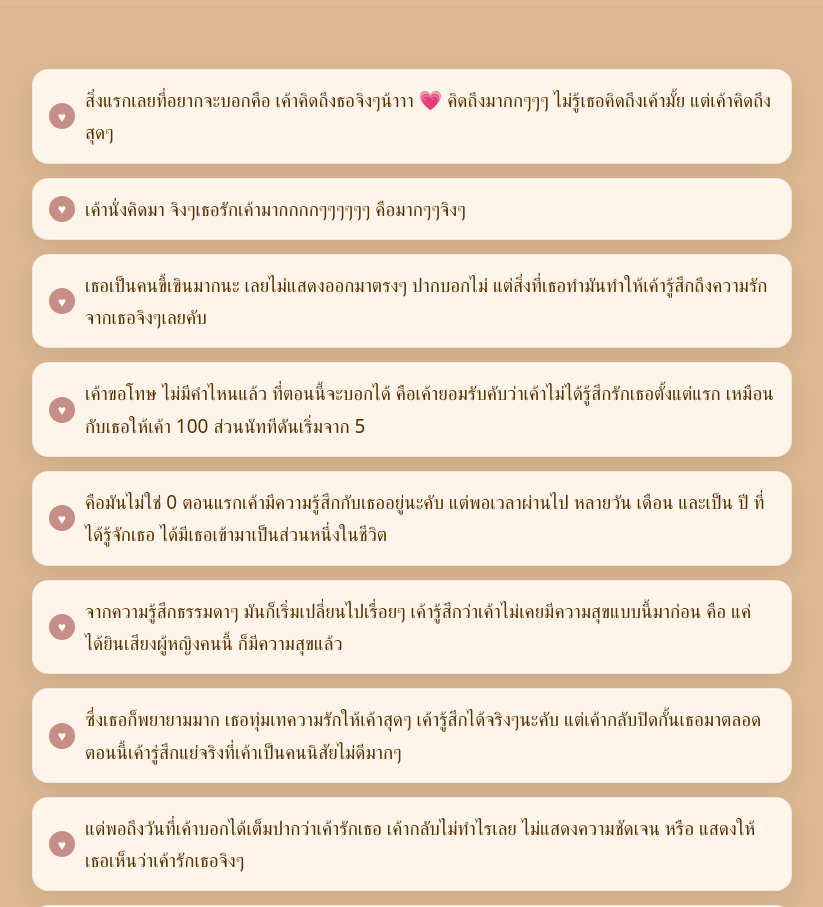
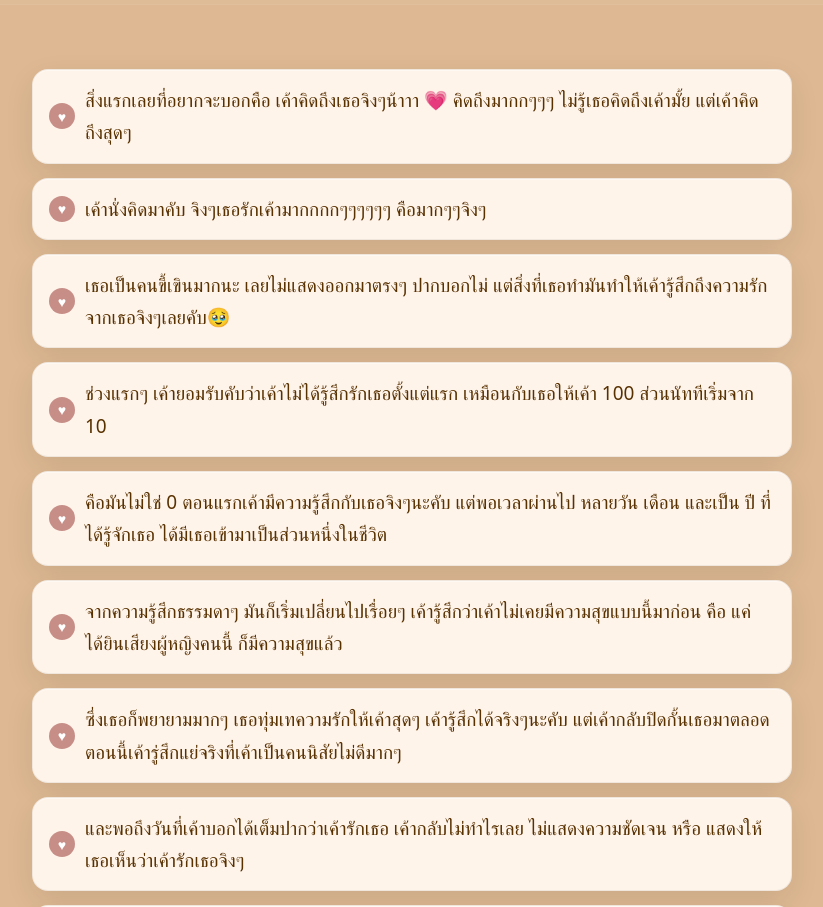
Before and after one commit to Munggon221133/my-love, a React (Vite) app: page /#/gallery in a window 1280 px wide. Shown: the whole page, without its empty margins (228-1051 px from the left). Built offline with nearby package versions, Linux system fonts and the light colour scheme.

Commit message:
feat: Update

```diff
--- a/src/pages/Gallery/Gallery.tsx
+++ b/src/pages/Gallery/Gallery.tsx
@@ -312,16 +312,17 @@ export default function Gallery() {
 
     // Your letter content → cards
     const notes: string[] = [
-        "สิ่งแรกเลยที่อยากจะบอกคือ เค้าคิดถึงธอจิงๆน้าาา 💗 คิดถึงมากกๆๆๆ ไม่รู้เธอคิดถึงเค้ามั้ย แต่เค้าคิดถึงสุดๆ",
-        "เค้านั่งคิดมา จิงๆเธอรักเค้ามากกกกๆๆๆๆๆๆ คือมากๆๆจิงๆ",
-        "เธอเป็นคนขึ้เขินมากนะ เลยไม่แสดงออกมาตรงๆ ปากบอกไม่ แต่สิ่งที่เธอทำมันทำให้เค้ารู้สึกถึงความรักจากเธอจิงๆเลยคับ",
-        "เค้าขอโทษ ไม่มีคำไหนแล้ว ที่ตอนนี้จะบอกได้ คือเค้ายอมรับคับว่าเค้าไม่ได้รู้สึกรักเธอตั้งแต่แรก เหมือนกับเธอให้เค้า 100 ส่วนนัททีดันเริ่มจาก 5",
-        "คือมันไม่ใช่ 0 ตอนแรกเค้ามึความรู้สึกกับเธออยู่นะคับ แต่พอเวลาผ่านไป หลายวัน เดือน และเป็น ปี ที่ได้รู้จักเธอ ได้มีเธอเข้ามาเป็นส่วนหนึ่งในชีวิต",
+        "สิ่งแรกเลยที่อยากจะบอกคือ เค้าคิดถึงเธอจิงๆน้าาา 💗 คิดถึงมากกๆๆๆ ไม่รู้เธอคิดถึงเค้ามั้ย แต่เค้าคิดถึงสุดๆ",
+        "เค้านั่งคิดมาคับ จิงๆเธอรักเค้ามากกกกๆๆๆๆๆๆ คือมากๆๆจิงๆ",
+        "เธอเป็นคนขึ้เขินมากนะ เลยไม่แสดงออกมาตรงๆ ปากบอกไม่ แต่สิ่งที่เธอทำมันทำให้เค้ารู้สึกถึงความรักจากเธอจิงๆเลยคับ🥹",
+        "ช่วงแรกๆ เค้ายอมรับคับว่าเค้าไม่ได้รู้สึกรักเธอตั้งแต่แรก เหมือนกับเธอให้เค้า 100 ส่วนนัททีเริ่มจาก 10",
+        "คือมันไม่ใช่ 0 ตอนแรกเค้ามึความรู้สึกกับเธอจิงๆนะคับ แต่พอเวลาผ่านไป หลายวัน เดือน และเป็น ปี ที่ได้รู้จักเธอ ได้มีเธอเข้ามาเป็นส่วนหนึ่งในชีวิต",
         "จากความรู้สึกธรรมดาๆ มันก็เริ่มเปลี่ยนไปเรื่อยๆ เค้ารู้สึกว่าเค้าไม่เคยมีความสุขแบบนี้มาก่อน คือ แค่ได้ยินเสียงผู้หญิงคนนี้ ก็มีความสุขแล้ว",
-        "ซึ่งเธอก็พยายามมาก เธอทุ่มเทความรักให้เค้าสุดๆ เค้ารู้สึกได้จริงๆนะคับ แต่เค้ากลับปิดกั้นเธอมาตลอด ตอนนี้เค้ารู่สึกแย่จริงที่เค้าเป็นคนนิสัยไม่ดีมากๆ",
-        "แต่พอถึงวันที่เค้าบอกได้เต็มปากว่าเค้ารักเธอ เค้ากลับไม่ทำไรเลย ไม่แสดงความชัดเจน หรือ แสดงให้เธอเห็นว่าเค้ารักเธอจิงๆ",
-        "โดยที่เธอแคร์เค้าขนาดนี้ แต่เค้าก็ยังแคร์คนรอบข้างอยู่ ไม่ได้ทำให้เธอรู้สึกเลยว่า เธอเป็นคนสำคัญาำหรับเค้าจริงๆ",
-        "โดยที่เธอแคร์เค้าขนาดนี้ แต่เค้าก็ยังแคร์คนรอบข้างอยู่ ไม่ได้ทำให้เธอรู้สึกเลยว่า เธอเป็นคนสำคัญาำหรับเค้าจริงๆ",
+        "ซึ่งเธอก็พยายามมากๆ เธอทุ่มเทความรักให้เค้าสุดๆ เค้ารู้สึกได้จริงๆนะคับ แต่เค้ากลับปิดกั้นเธอมาตลอด ตอนนี้เค้ารู่สึกแย่จริงที่เค้าเป็นคนนิสัยไม่ดีมากๆ",
+        "และพอถึงวันที่เค้าบอกได้เต็มปากว่าเค้ารักเธอ เค้ากลับไม่ทำไรเลย ไม่แสดงความชัดเจน หรือ แสดงให้เธอเห็นว่าเค้ารักเธอจิงๆ",
+        "โดยที่เธอแคร์เค้าขนาดนี้ แต่เค้าก็ยังแคร์คนรอบข้างอยู่ ไม่ได้ทำให้เธอรู้สึกเลยว่า เธอเป็นคนสำคัญสำหรับเค้าจริงๆ",
+        "พอนั่งคิดมาเรื่อยๆ เค้าเสียใจมากๆคับ ที่ทำตัวแย่ๆแบบนี้กับเธอ เธอก็รู้สึกไม่สบายใจมาตลอด แต่เค้าดันกลับไม่ทำไรเลย",
+        "ทั้งๆที่เธอทุ่มเทสุดๆ เธอพยายามมากๆ แต่เค้ากลับไม่ทำอะไรให้เธอเลย และก็ปล่อยให้เธอไม่สบายใจมาตลอด",
     ];
 
     // Intersection Observer: reveal cards
```
